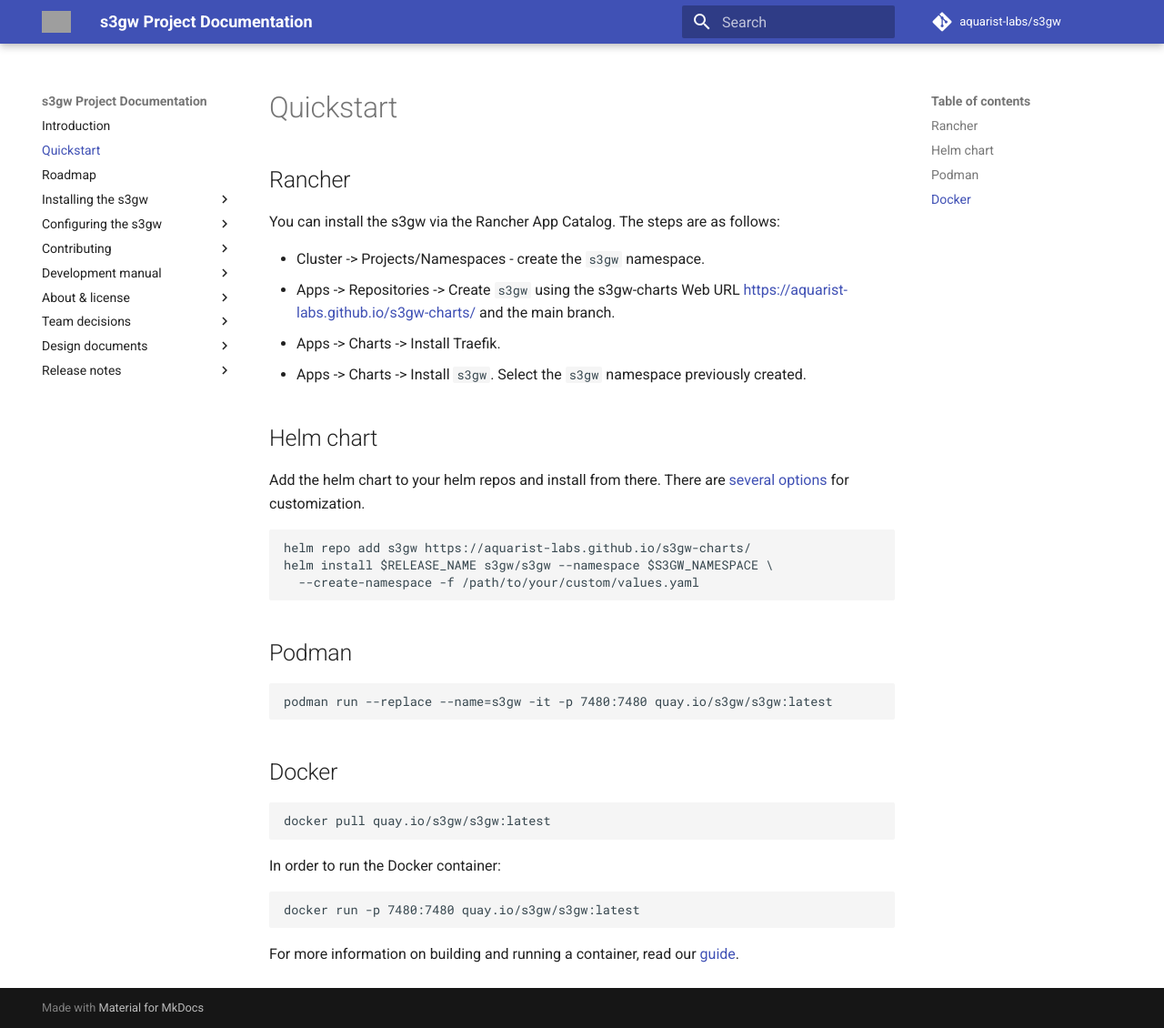
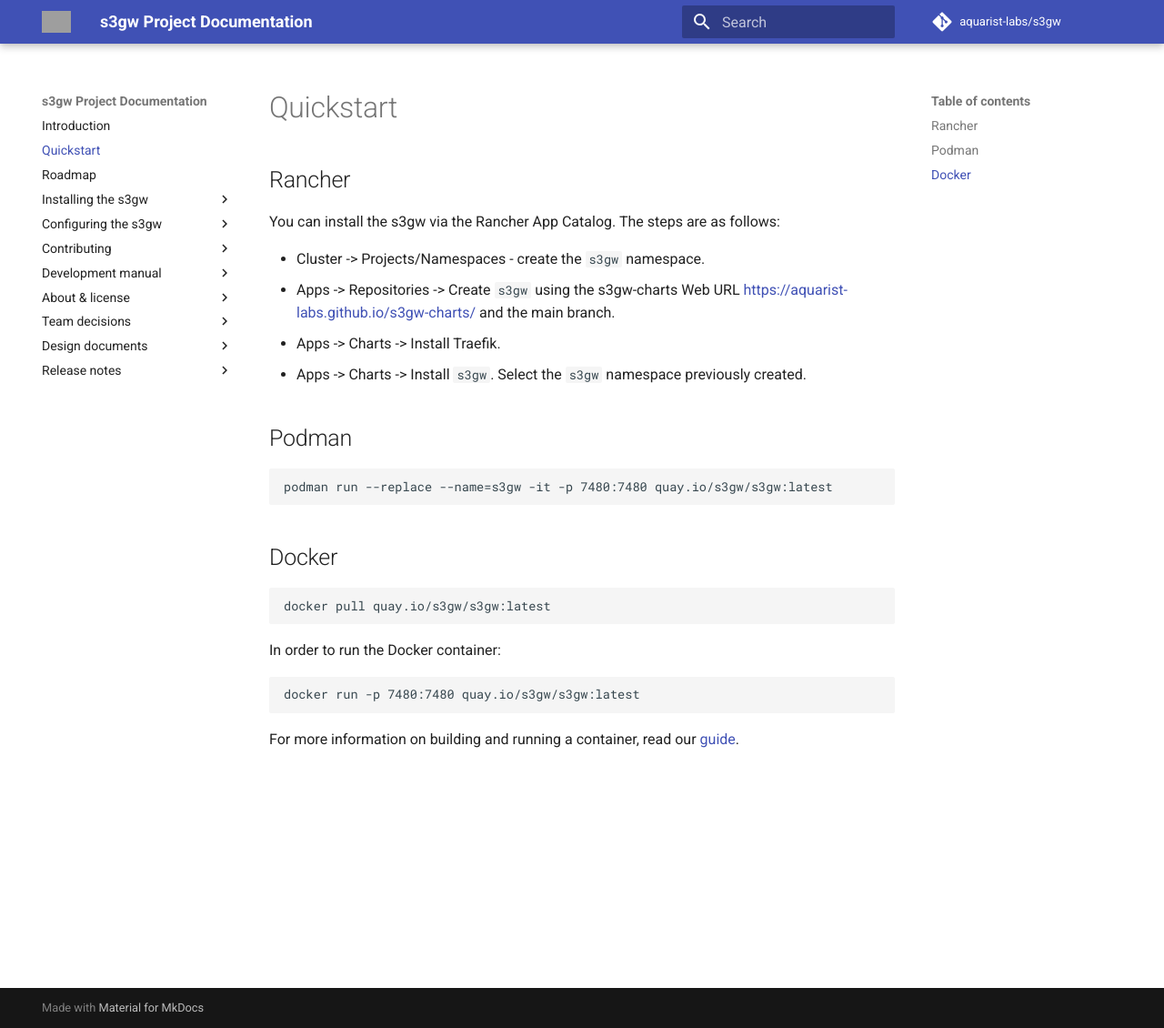
Before and after one commit to s3gw-tech/s3gw, an MkDocs documentation site: the page built from docs/quickstart.md, in a window 1280 px wide and 1130 px high. Shown: the whole window at 91% size. Built offline with MkDocs 1.6.1 and Material for MkDocs 9.7.7, drawn with Linux system fonts in a browser that asks for light colours; comment, search, counter and statistics services are not loaded; grey boxes are pictures that could not be loaded.

````diff
--- a/docs/quickstart.md
+++ b/docs/quickstart.md
@@ -10,17 +10,6 @@ You can install the s3gw via the Rancher App Catalog. The steps are as follows:
 - Apps -> Charts -> Install Traefik.
 - Apps -> Charts -> Install `s3gw`.
   Select the `s3gw` namespace previously created.
-
-## Helm chart
-
-Add the helm chart to your helm repos and install from there. There are [several
-options][1] for customization.
-
-```bash
-helm repo add s3gw https://aquarist-labs.github.io/s3gw-charts/
-helm install $RELEASE_NAME s3gw/s3gw --namespace $S3GW_NAMESPACE \
-  --create-namespace -f /path/to/your/custom/values.yaml
-```
 
 ## Podman
 
````
Also changed, not shown: docs/helm-charts.md (+3 -3 lines), docs/s3gw-with-k8s-k3s.md (+5 -5 lines), 1 other file.
